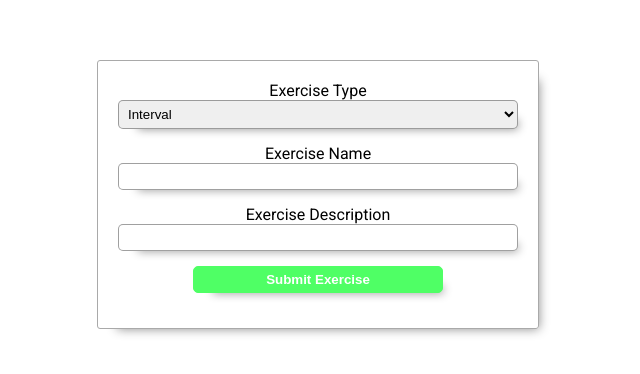
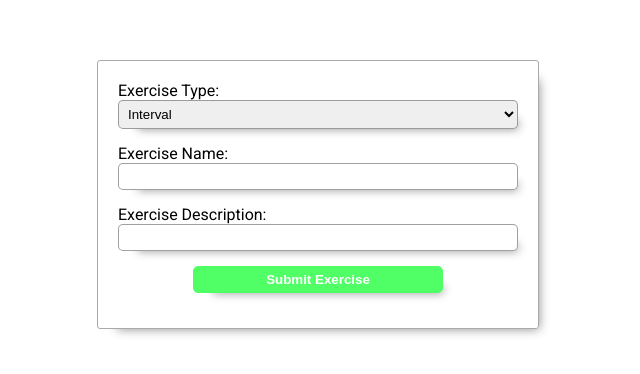
Before and after one commit to SeanMee86/workout-builder, a React (Create React App) app in the folder client/: page / in a window 1280 px wide. Shown: the part 206-580 px from the top of the page, without its empty margins (322-962 px from the left). Built offline with nearby package versions, Linux system fonts and the light colour scheme.

Commit message:
form formatting

```diff
--- a/client/src/components/ExerciseDataForm.js
+++ b/client/src/components/ExerciseDataForm.js
@@ -55,7 +55,7 @@ class ExerciseDataForm extends Component{
                     onSubmit={this.onFormSubmitHandler}
                     id={'exerciseDataForm'}>
                     <label
-                        htmlFor="exerciseType">Exercise Type</label>
+                        htmlFor="exerciseType">Exercise Type:</label>
                     <select
                         onChange={this.onChangeHandler}
                         value={this.state.formData.exerciseType}
@@ -65,7 +65,7 @@ class ExerciseDataForm extends Component{
                         <option value="timed">Timed</option>
                     </select>
                     <label
-                        htmlFor="exerciseName">Exercise Name</label>
+                        htmlFor="exerciseName">Exercise Name:</label>
                     <input
                         onChange={this.onChangeHandler}
                         value={this.state.formData.exerciseName}
@@ -73,7 +73,7 @@ class ExerciseDataForm extends Component{
                         id={'exerciseName'}
                         type="text"/>
                     <label
-                        htmlFor="exerciseDescription">Exercise Description</label>
+                        htmlFor="exerciseDescription">Exercise Description:</label>
                     <input
                         onChange={this.onChangeHandler}
                         value={this.state.formData.exerciseDescription}
--- a/client/src/components/ExerciseFormData.module.scss
+++ b/client/src/components/ExerciseFormData.module.scss
@@ -7,8 +7,6 @@
   form {
     display: flex;
     flex-flow: column;
-    justify-content: center;
-    align-items: center;
     font-family: 'Roboto', sans-serif;
     padding: 20px;
     border: 1px solid darkgray;
@@ -35,12 +33,14 @@
         border-color: #4fff65;
         color: #fff;
         transition: all 0.2s ease-in-out;
+        align-self: center;
 
         &:hover {
           background-color: #fff;
           color: #4fff65;
           cursor: pointer;
         }
+
       }
     }
   }
```
